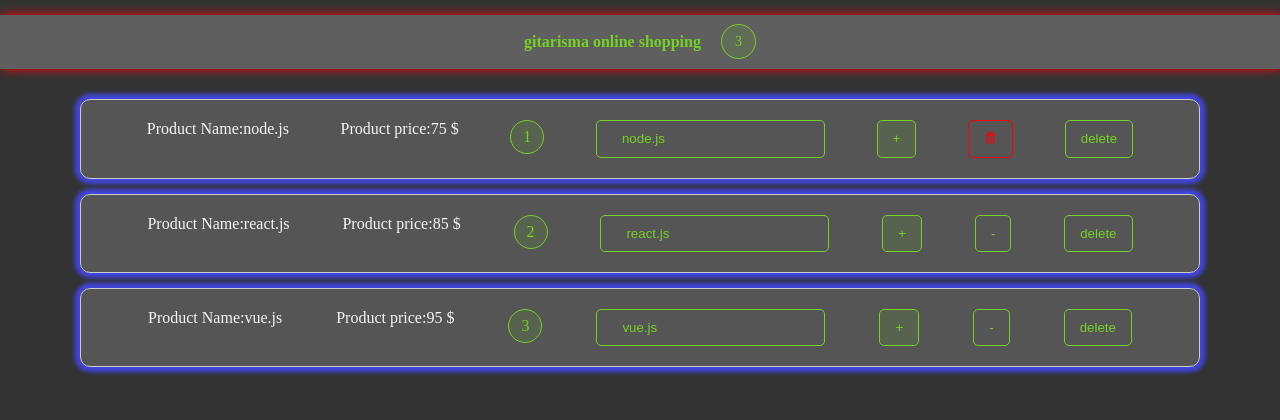
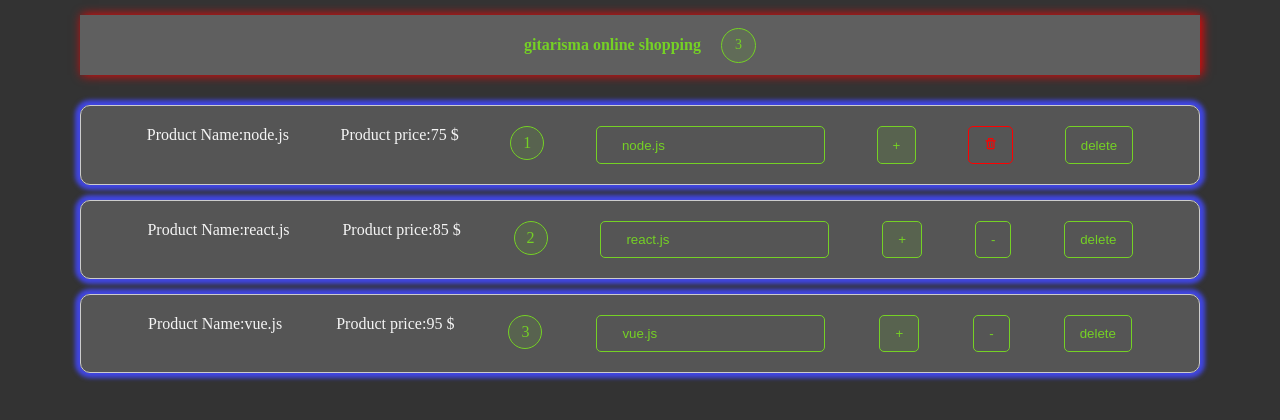
Before and after one commit to salarGholami/first-react-app, a React (Create React App) app: page / in a window 1280 px wide. Shown: the top 420 px of the page. Built offline with nearby package versions, Linux system fonts and the light colour scheme.

Commit message:
add productsContext

```diff
--- a/src/App.js
+++ b/src/App.js
@@ -1,106 +1,18 @@
-import React, { useState } from "react";
+import React from "react";
 import "./App.css";
 import Wrapper from "./comppnent/hoc/Wrapper";
 import NavBar from "./comppnent/NavBar/NavBar";
 import ProductList from "./comppnent/productList/ProductList";
+import ProductProvider, {
+  useProducts,
+  useProductsActions,
+} from "./comppnent/Provider/ProductProvider";
 
 export const UserContext = React.createContext();
 
-// class app extends Component {
-//   // constructor(props) {
-//   //   super(props);
-//   //   console.log("App.js constructor");
-//   // }
-
-//   state = {
-//     products: [
-//       { title: "node.js", price: "75 $", id: "1", quantity: 1 },
-//       { title: "react.js", price: "85 $", id: "2", quantity: 2 },
-//       { title: "vue.js", price: "95 $", id: "3", quantity: 3 },
-//     ],
-//     isShow: true,
-//   };
-
-//   removeHandler = (id) => {
-//     console.log("click", id);
-//     const fillterProduct = products.filter((p) => p.id !== id);
-//     setState({ products: fillterProduct });
-//   };
-
-//   incrementHandler = (id) => {
-//     const index = products.findIndex((item) => item.id === id);
-//     console.log(index);
-
-//     const product = { ...products[index] };
-//     product.quantity++;
-
-//     const products = [...products];
-//     products[index] = product;
-
-//     setState({ products });
-//   };
-
-//   decrementHandler = (id) => {
-//     const index = products.findIndex((item) => item.id === id);
-//     const product = { ...products[index] };
-//     if (product.quantity === 1) {
-//       const fillterProduct = products.filter((p) => p.id !== id);
-
-//       setState({ products: fillterProduct });
-//     } else {
-//       const products = [...products];
-//       product.quantity--;
-//       products[index] = product;
-//       setState({ products });
-//     }
-//   };
-
-//   changeHandler = (event, id) => {
-//     const index = products.findIndex((item) => item.id === id);
-//     const product = { ...products[index] };
-//     product.title = event.target.value;
-
-//     const products = [...products];
-//     products[index] = product;
-//     setState({ products });
-//   };
-
-//   componentDidMount() {
-//     // console.log("App.js componentDidMount");
-//   }
-
-//   componentDidUpdate(prevProps, prevState) {
-//     // console.log("App.js componentDidUpdate");
-//     // console.log("App.js", prevState);
-//   }
-
-//   render() {
-//     return (
-//       <>
-//         <UserContext.Provider value={"Salar"}>
-//           <NavBar
-//             totalItem={products.filter((p) => p.quantity > 0).length}
-//           />
-//           <ProductList
-//             products={products}
-//             onRemove={removeHandler}
-//             onIncrement={incrementHandler}
-//             onDecremnt={decrementHandler}
-//             onChange={changeHandler}
-//           />
-//         </UserContext.Provider>
-//       </>
-//     );
-//   }
-// }
-
 const App = () => {
-  const [products, setProducts] = useState([
-    { title: "node.js", price: "75 $", id: "1", quantity: 1 },
-    { title: "react.js", price: "85 $", id: "2", quantity: 2 },
-    { title: "vue.js", price: "95 $", id: "3", quantity: 3 },
-  ]);
-
+  const products = useProducts();
+  const setProducts = useProductsActions();
   const removeHandler = (id) => {
     console.log("click", id);
     const fillterProduct = products.filter((p) => p.id !== id);
@@ -147,7 +59,8 @@ const App = () => {
 
   return (
     <>
-      <NavBar totalItem={products.filter((p) => p.quantity > 0).length} />
+      <ProductProvider>
+        <NavBar />
         <ProductList
           products={products}
           onRemove={removeHandler}
@@ -155,6 +68,7 @@ const App = () => {
           onDecremnt={decrementHandler}
           onChange={changeHandler}
         />
+      </ProductProvider>
     </>
   );
 };
--- a/src/comppnent/NavBar/NavBar.js
+++ b/src/comppnent/NavBar/NavBar.js
@@ -1,7 +1,9 @@
+import { useProducts } from "../Provider/ProductProvider";
 import style from "./NavBar.module.css";
 
-const Navbar = ({ totalItem }) => {
-  console.log("NavBar.js render")
+const Navbar = () => {
+  const products = useProducts();
+  const totalItem = products.filter((p) => p.quantity > 0).length;
   return (
     <header className={style.navBar}>
       <h2>gitarisma online shopping</h2>
--- /dev/null
+++ b/src/comppnent/Provider/ProductProvider.jsx
@@ -0,0 +1,29 @@
+import React, { useState } from "react";
+import { useContext } from "react";
+
+const ProductContext = React.createContext(); //state
+const ProductContextDispatcher = React.createContext(); //setState
+
+const ProductProvider = ({ children }) => {
+  const [products, setProducts] = useState([
+    { title: "node.js", price: "75 $", id: "1", quantity: 1 },
+    { title: "react.js", price: "85 $", id: "2", quantity: 2 },
+    { title: "vue.js", price: "95 $", id: "3", quantity: 3 },
+  ]);
+
+  return (
+    <div>
+      <ProductContext.Provider value={products}>
+        <ProductContextDispatcher.Provider value={setProducts}>
+          {children}
+        </ProductContextDispatcher.Provider>
+      </ProductContext.Provider>
+    </div>
+  );
+};
+
+export default ProductProvider;
+
+export const useProducts = () => useContext(ProductContext);
+
+export const useProductsActions = () => useContext(ProductContextDispatcher);
--- a/src/comppnent/product/Product.js
+++ b/src/comppnent/product/Product.js
@@ -1,7 +1,5 @@
 import style from "./Product.module.css";
 import { BiTrash } from "react-icons/bi";
-import { useContext, useEffect } from "react";
-import { UserContext } from "../../App";
 
 const Product = ({
   product,
@@ -11,9 +9,6 @@ const Product = ({
   onDelete,
   click,
 }) => {
-  useEffect(() => {}, []);
-  const user = useContext(UserContext);
-  console.log(user);
   return (
     <div className={style.product} onClick={click}>
       <p>Product Name:{product.title}</p>
--- a/src/comppnent/productList/ProductList.js
+++ b/src/comppnent/productList/ProductList.js
@@ -1,14 +1,13 @@
-import React, { Component } from "react";
-import Product from  "../product/Product";
+import React from "react";
+import Product from "../product/Product";
+import { useProducts} from "../Provider/ProductProvider";
 
-class ProductList extends Component {
-  componentDidUpdate(prevProps, prevState) {
-    console.log("ProductList.js componentDidUpdate");
-  }
+const ProductList = (props) => {
+  const products = useProducts();
+  // const setProducts = useProductsActions();
 
-  renderProdact = () => {
-    const { products, onChange, onIncrement, onDecremnt, onRemove } =
-      this.props;
+  const renderProdact = () => {
+    const {  onChange, onIncrement, onDecremnt, onRemove } = props;
 
     if (products.length === 0) return <div>سبد خرید شما خالی میباشد</div>;
 
@@ -25,16 +24,12 @@ class ProductList extends Component {
       );
     });
   };
-  render() {
-    console.log("ProductList.js render");
-    const { products } = this.props;
-    return (
-      <div className="container">
-        {!products.length && <div>برگرد ب فروشگاه پسر</div>}
-        {this.renderProdact()}
-      </div>
-    );
-  }
-}
+  return (
+    <div className="container">
+      {!products.length && <div>برگرد ب فروشگاه پسر</div>}
+      {renderProdact()}
+    </div>
+  );
+};
 
 export default ProductList;
```
Lines whose indentation alone changed are shown as unchanged.
